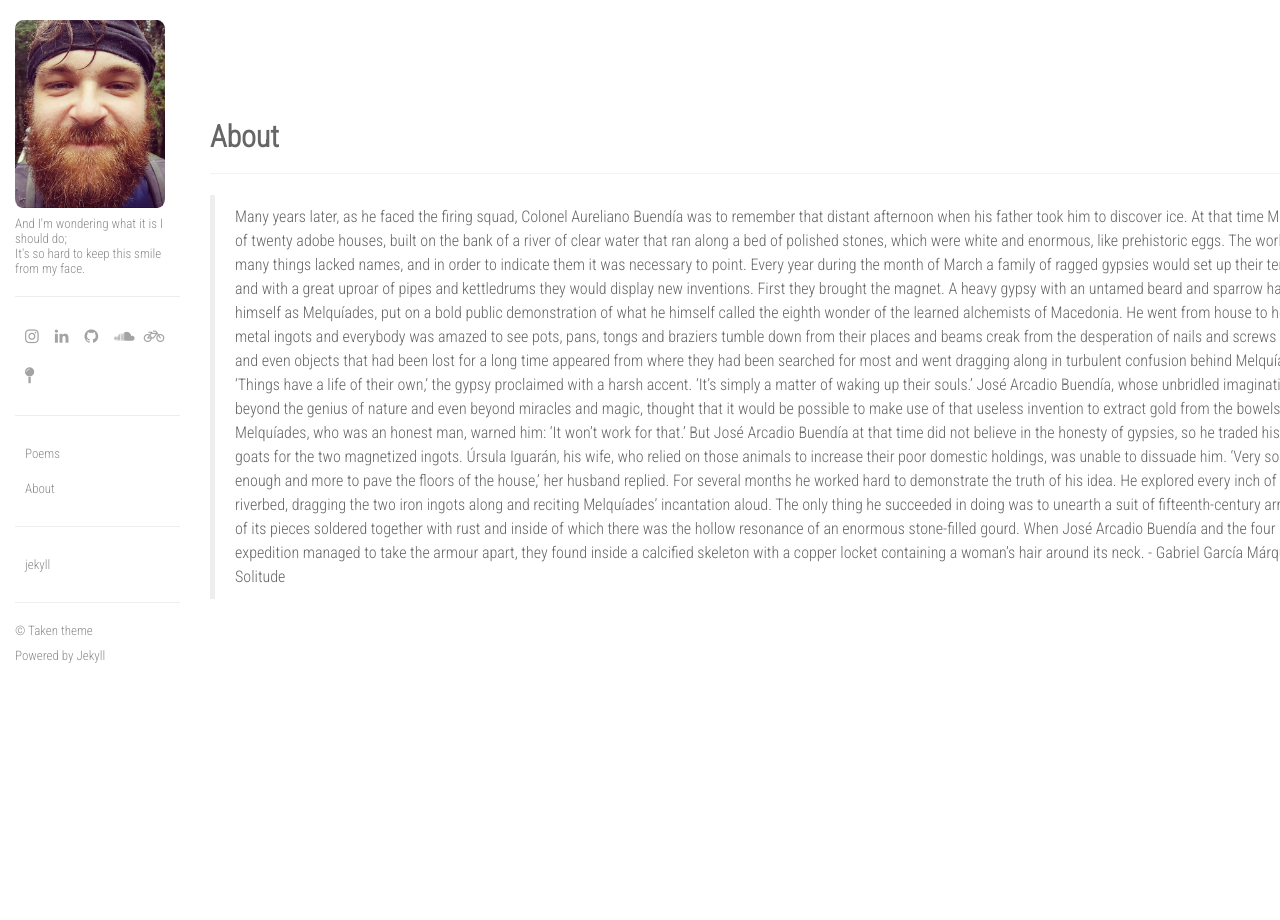
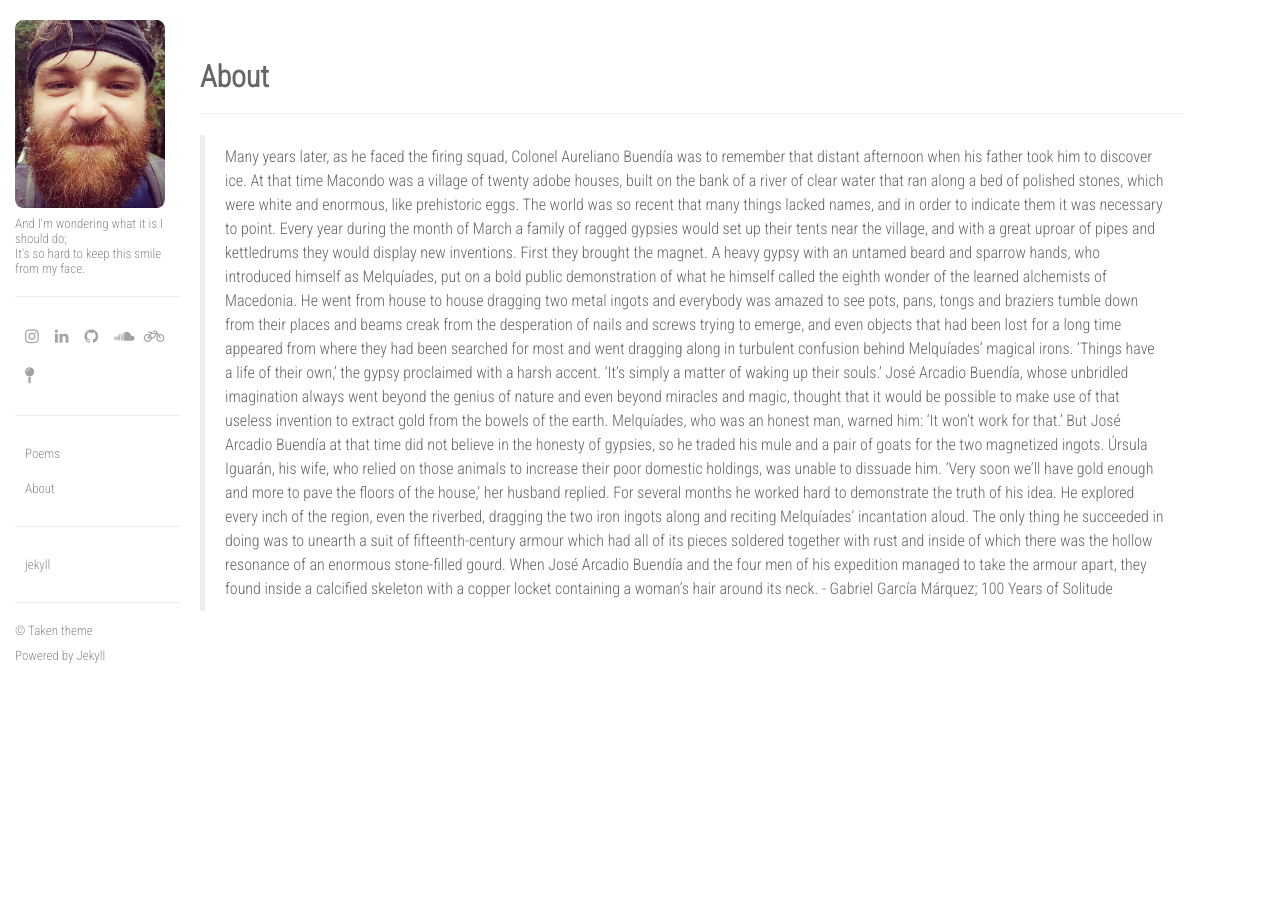
Before and after one commit to jc-clark/jc-clark.github.io, a Jekyll site: the page built from poem.md, in a window 1280 px wide. Built offline with Jekyll 4.4.1, drawn with Linux system fonts in a browser that asks for light colours; nearby versions of some CDN libraries.

Commit message:
fixes content box size

```diff
--- a/index.html
+++ b/index.html
@@ -5,7 +5,7 @@ layout: default
 
  <div class="post-container">
 
-  <h2 class="post-title">Blog</h2>
+  <h2 class="post-title">Poems</h2>
 
   <hr>
 
--- a/style.scss
+++ b/style.scss
@@ -9,8 +9,9 @@
 body
 {
     margin-top: 20px ! important;
-    overflow-x: hidden;
+    overflow-x: visible;
     height: 100%;
+    width: 80%;
 }
 
 i
@@ -75,7 +76,7 @@ th.title {
 
 .content {
   flex: 1;
-  padding: 80px 30px;
+  padding: 20px;
   transform: translate3d(180px,0,0);
   transition: transform .3s;
 
```
